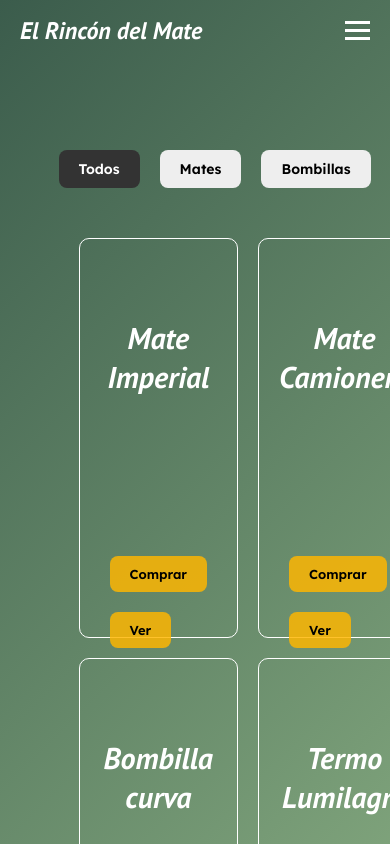
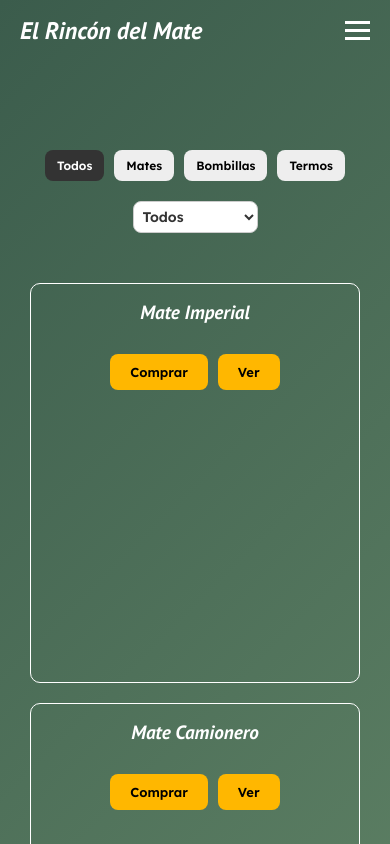
Before and after one commit to alejoalbornoz/Mates-E-Commerce, a React (Vite) app: page /productos in a window 390 px wide. Shown: the top 844 px of the page. Built offline with nearby package versions, Linux system fonts and the light colour scheme; a web font is replaced by a local one.

Commit message:
Responsive Products

```diff
--- a/src/pages/LandingPage/Location/Location.module.css
+++ b/src/pages/LandingPage/Location/Location.module.css
@@ -64,6 +64,7 @@
 @media (max-width: 850px) {
   .containerLocation h1 {
     font-size: 1.5rem;
+    margin-top: 100px ;
   }
 
   .containerLocation p {
--- a/src/pages/LandingPage/Section/Section.module.css
+++ b/src/pages/LandingPage/Section/Section.module.css
@@ -341,6 +341,7 @@ h1 {
   .containerSlider {
     height: 200vh;
     /* padding: 40px 20px; */
+
   }
 
   .imagesVector,
--- a/src/pages/Products/HomeProducts/HomeProducts.module.css
+++ b/src/pages/Products/HomeProducts/HomeProducts.module.css
@@ -5,7 +5,7 @@
 
 .grid {
   display: grid;
-  grid-template-columns: repeat(4, 1fr); /* Máximo 4 por fila */
+  grid-template-columns: repeat(4, 1fr);
   gap: 20px;
   width: 70%;
   margin: 0 auto;
@@ -15,39 +15,45 @@
 .gridContainer {
   color: white;
   padding: 20px;
-  height: 400px;
+  height: 100%;
+  min-height: 400px;
   border-radius: 10px;
   display: flex;
-  justify-content: center;
+  flex-direction: column; /* Organiza contenido verticalmente */
+  justify-content: space-between;
   align-items: center;
   border: 1px solid white;
-
+  text-align: center;
 }
 
-.gridContainer button{
-  align-items: center;
-  background-color: #ffb700d5;
+.gridContainer h1 {
+  font-size: 1.2rem;
+  margin-bottom: 20px;
+}
+
+.gridContainer button {
+  background-color: #ffb700;
   color: black;
   padding: 10px 20px;
-  margin: 10px;
-  transform: translateY(100px);
+  margin: 10px 5px 0 5px;
   border: none;
   border-radius: 8px;
   font-family: "Lexend", sans-serif;
   font-size: 13px;
   cursor: pointer;
-  transition: all 0.5s ;
-
+  transition: all 0.5s;
+  transform: none; /* Eliminar translateY */
 }
 
-.gridContainer button:hover{
+.gridContainer button:hover {
   background-color: #ffb700;
   box-shadow: 0px 0px 10px 5px rgba(0, 0, 0, 0.2);
-  transform: translateY(95px);
 }
 
 
-/* Contenedor para los botones de filtro y el select */
+
+
+/* Botones de filtro */
 .filterContainer {
   display: flex;
   justify-content: space-between; /* Alinea los elementos a los extremos */
@@ -57,7 +63,6 @@
   margin-bottom: 30px;
 }
 
-/* Botones de filtro */
 .filterButtons {
   display: flex;
   gap: 20px;
@@ -80,13 +85,14 @@
   background-color: #ccc;
 }
 
-/* Botón activo */
+
 .active {
   background-color: #333 !important;
   color: white;
 }
 
-/* Select al lado derecho */
+
+/* Select */
 .selectContainer {
   display: flex;
   justify-content: flex-end;
@@ -108,3 +114,67 @@
   background-color: white;
   color: #333;
 }
+
+
+
+/* Tablets */
+@media (max-width: 1024px) {
+  .grid {
+    grid-template-columns: repeat(2, 1fr);
+    width: 90%;
+  }
+
+  .filterContainer {
+    flex-direction: column;
+    align-items: flex-start;
+    gap: 20px;
+    width: 90%;
+  }
+
+  .filterButtons {
+    flex-wrap: wrap;
+    gap: 10px;
+  }
+
+  .selectContainer {
+    width: 100%;
+    justify-content: flex-start;
+  }
+}
+
+/* Celulares */
+@media (max-width: 600px) {
+  .grid {
+    grid-template-columns: 1fr;
+    width: 95%;
+  }
+
+  .gridContainer {
+    height: auto;
+    flex-direction: column;
+    padding: 15px;
+  }
+
+  .gridContainer button {
+    transform: translateY(0);
+    margin-top: 10px;
+  }
+
+  .filterContainer {
+    width: 95%;
+    align-items: center;
+  }
+
+  .filterButtons {
+    justify-content: center;
+  }
+
+  .filterButtons button {
+    font-size: 12px;
+    padding: 8px 12px;
+  }
+
+  .filterSelect select {
+    width: 100%;
+  }
+}
--- a/src/pages/Products/ProductDetail/ProductDetail.jsx
+++ b/src/pages/Products/ProductDetail/ProductDetail.jsx
@@ -16,10 +16,12 @@ export default function ProductDetail() {
       <Navbar />
       <div className={style.container}>
         <div className={style.containerProduct}>
-          <h1>{product.name}</h1>
 
           <div className={style.detailContainer}>
-            <div className={style.imageContainer}></div>
+            <div className={style.imageContainer}>
+            <h1>{product.name}</h1>
+              <img src="" alt="" />
+            </div>
             <div className={style.infoContainer}>
               <p>Categoría: {product.category}</p>
 
--- a/src/pages/Products/ProductDetail/ProductDetail.module.css
+++ b/src/pages/Products/ProductDetail/ProductDetail.module.css
@@ -1,5 +1,5 @@
 .container {
-  padding-top: 200px;
+  padding-top: 50px;
   width: 100%;
 }
 
@@ -19,26 +19,10 @@
   margin-bottom: 20px;
 }
 
-.containerProduct button {
-  padding: 10px 20px;
-  background-color: #eee;
-  border: none;
-  border-radius: 8px;
-  font-family: "Lexend", sans-serif;
-  font-size: 14px;
-  cursor: pointer;
-  transition: all 0.7s;
-}
-
-.containerDetail button:hover {
-  background-color: #ccc;
-}
-
 .detailContainer {
   display: flex;
   justify-content: center;
   align-items: center;
-
   width: 100%;
 }
 
@@ -46,6 +30,7 @@
   display: flex;
   justify-content: center;
   align-items: center;
+  flex-direction: column;
   border: 2px solid black;
   border-radius: 10px;
   width: 500px;
@@ -58,3 +43,68 @@
   flex-direction: column;
   margin-left: 20px;
 }
+
+.infoContainer button {
+  padding: 10px 20px;
+  background-color: #ffb700;
+  border: none;
+  border-radius: 8px;
+  font-family: "Lexend", sans-serif;
+  font-size: 14px;
+  cursor: pointer;
+  transition: all 0.7s;
+}
+
+.infoContainer button:hover {
+  background-color: #ffb700;
+  transform: scale(1.05);
+}
+
+/* ======================= */
+/* 💡 Media Queries */
+/* ======================= */
+
+@media (max-width: 768px) {
+  .detailContainer {
+    flex-direction: column;
+    padding: 20px;
+  }
+
+  .imageContainer {
+    width: 90%;
+    height: auto;
+    margin-bottom: 20px;
+  }
+
+  .infoContainer {
+    margin-left: 0;
+    width: 90%;
+    align-items: center;
+    text-align: center;
+  }
+
+  .containerProduct p {
+    font-size: 16px;
+  }
+
+  .infoContainer button {
+    width: 100%;
+    font-size: 16px;
+  }
+}
+
+@media (max-width: 480px) {
+  .containerProduct {
+    height: auto;
+    padding-bottom: 40px;
+  }
+
+  .imageContainer {
+    width: 100%;
+  }
+
+  .infoContainer button {
+    padding: 12px;
+    font-size: 14px;
+  }
+}
```
